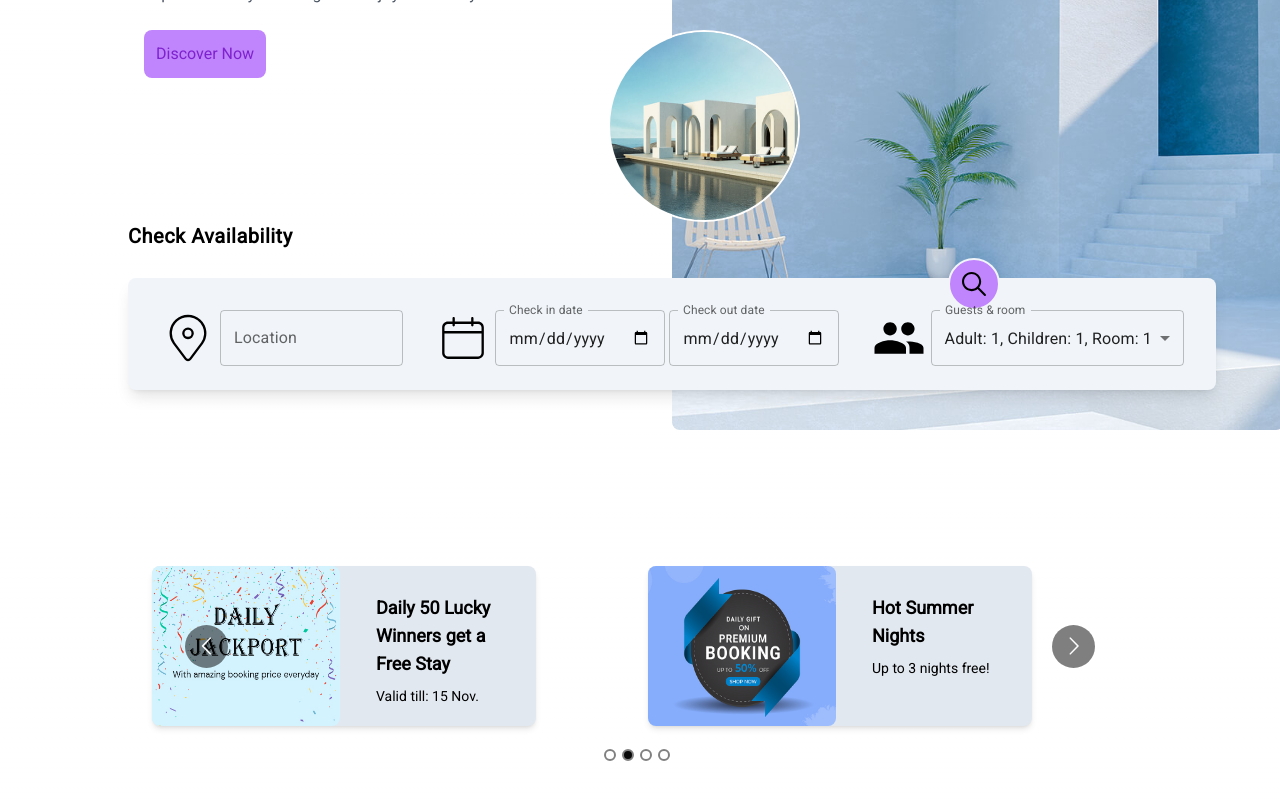
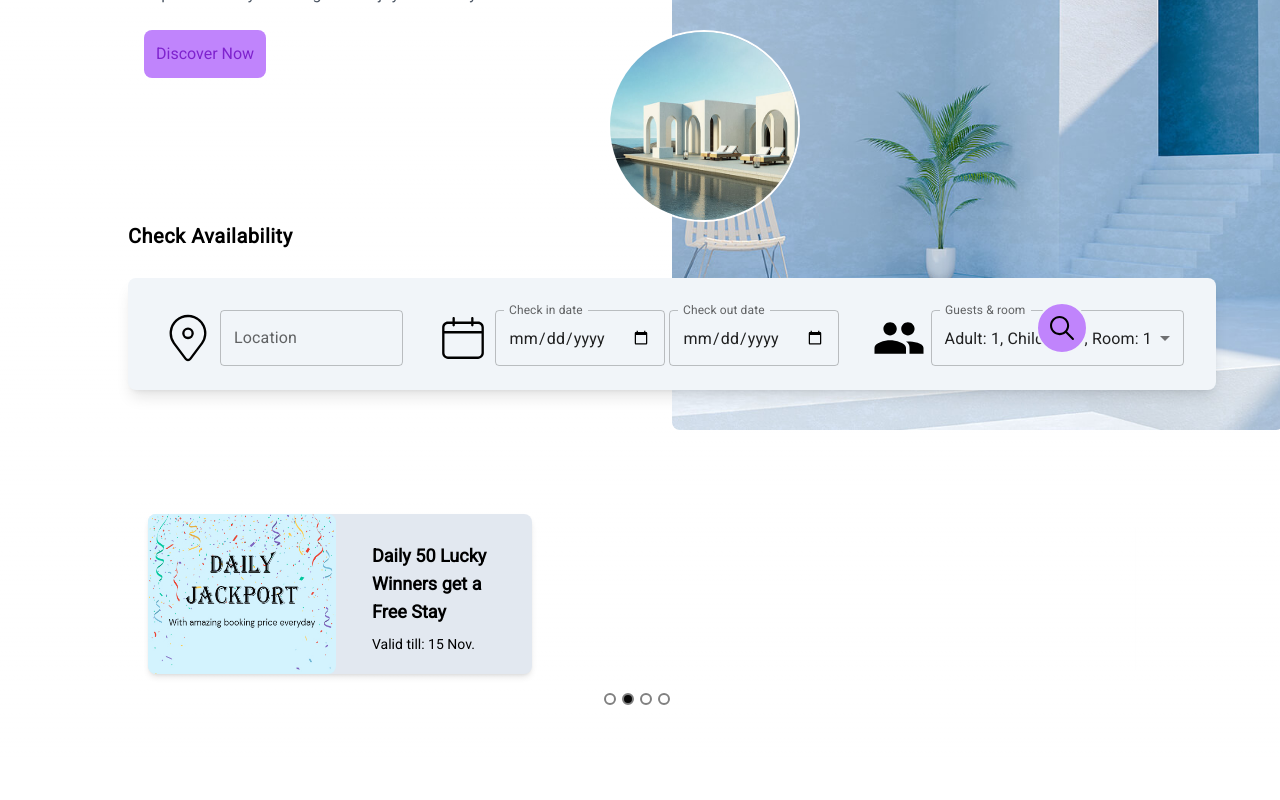
Before and after one commit to lyhao223/my-app, a Next.js app: page / in a window 1280 px wide. Shown: the part 458-1258 px from the top of the page. After the commit the page ends 1216 px from the top, so only its background shows below. Built offline with nearby package versions, Linux system fonts and the light colour scheme.

Commit message:
responsive carousel

```diff
--- a/app/Components/UI/ContentHeader/FormSearchHotel.tsx
+++ b/app/Components/UI/ContentHeader/FormSearchHotel.tsx
@@ -131,7 +131,7 @@ const FormSearchHotel = () => {
             onChange={(e: any) => {
               setLocation(e.target.value);
             }}
-            className="2xl:w-full xl:w-full lg:w-full md:w-[34.222rem] ls:w-full"
+            className="2xl:w-full xl:w-full lg:w-32 md:w-[34.222rem] ls:w-full"
           />
         </div>
         <div className="flex flex-row items-start justify-start space-x-1">
@@ -151,7 +151,7 @@ const FormSearchHotel = () => {
               onChange={(e: any) => {
                 setCheckinDate(e.target.value);
               }}
-              className="2xl:w-full xl:w-full lg:w-full md:w-64 ls:w-full"
+              className="2xl:w-full xl:w-full lg:w-36 md:w-64 ls:w-full"
             />
             <TextField
               id="checkoutDate"
@@ -166,7 +166,7 @@ const FormSearchHotel = () => {
               onChange={(e: any) => {
                 setCheckoutDate(e.target.value);
               }}
-              className="2xl:w-full xl:w-full lg:w-full md:w-72 ls:w-full"
+              className="2xl:w-full xl:w-full lg:w-36 md:w-72 ls:w-full"
             />
           </div>
         </div>
@@ -183,7 +183,7 @@ const FormSearchHotel = () => {
               label="Guests & room"
               value={getValueGuestsAndRoooms.toString()}
               renderValue={() => getValueGuestsAndRoooms().toString()}
-              className="2xl:w-full xl:w-full lg:w-full md:w-[34.222rem] ls:w-full ms:w-full xs:w-48">
+              className="2xl:w-full xl:w-full lg:w-52 md:w-[34.222rem] ls:w-full ms:w-full xs:w-48">
               <MenuItem className="flex flex-row items-start justify-between">
                 <span>Adults</span>
                 <div className="flex flex-row items-center justify-center space-x-2">
@@ -231,13 +231,13 @@ const FormSearchHotel = () => {
         </div>
         <button
           type="submit"
-          className="absolute 2xl:bottom-6 2xl:right-32 xl:bottom-6 xl:right-32 lg:bottom-10 lg:-right-3 md:-top-5 md:-right-5 ls:-right-5 ms:top-0 ms:right-0 xs:top-0 xs:-right-3">
+          className="absolute 2xl:right-16 2xl:top-20 xl:right-10 xl:top-20 lg:-right-4 lg:top-20 md:-right-8 md:-top-5 ls:-right-5 ls:top-0 ms:-right-3 ms:top-0 xs:-right-4 xs:-top-3">
           <div className="relative rounded-full border-2 border-slate-100 group bg-purple-400 p-2 hover:bg-purple-800 hover:duration-200 hover:transition-all hover:ease-in-out">
             <IoIosSearch className="w-8 h-8 group-hover:text-slate-100" />
           </div>
         </button>
       </form>
-      {hotels.map((hotel) => {
+      {/* {hotels.map((hotel) => {
         const updatedPhotoUrl = hotel.photoUrls[0].replace(
           "square60",
           "square500"
@@ -258,7 +258,7 @@ const FormSearchHotel = () => {
             </p>
           </div>
         );
-      })}
+      })} */}
     </>
   );
 };
--- a/app/Components/UI/TourVoucher/TourVoucher.tsx
+++ b/app/Components/UI/TourVoucher/TourVoucher.tsx
@@ -6,19 +6,23 @@ import "react-multi-carousel/lib/styles.css";
 import CardVoucher from "./CardVoucher/CardVoucher";
 import { DATA_VOUCHER } from "@/app/utils/carousel/DataVoucher";
 import Image from "next/image";
-const TourVoucher = () => {
+import { duration } from "@mui/material";
+const TourVoucher = (props: { deviceType?: string }) => {
+  const { deviceType } = props;
   return (
     <Carousel
       responsive={responsive}
       ssr={true}
       showDots={true}
       infinite={true}
-      className="p-2"
+      className="p-1"
       autoPlay
-      containerClass="py-10">
+      containerClass="py-9"
+      deviceType={deviceType}
+      removeArrowOnDeviceType={["tablet", "mobile"]}>
       {DATA_VOUCHER.map((voucher) => (
         <CardVoucher key={voucher.id}>
-          <div className="absolute grid grid-cols-4 gap-x-2">
+          <div className="absolute grid grid-cols-4 gap-x-2 grid-flow-row">
             <div className="col-span-2">
               <Image
                 src={voucher.image}
--- a/app/page.tsx
+++ b/app/page.tsx
@@ -11,7 +11,7 @@ export default function Home() {
       <div className="flex flex-row items-center justify-center 2xl:px-36 xl:px-36 lg:px-12 md:px-11 ls:px-3 ms:px-2 xs:px-1 2xl:py-12 xl:py-12 lg:py-12 md:py-0 ls:py-0">
         <ArticleHeader />
       </div>
-      <div className="2xl:px-36 xl:px-36 lg:px-12 md:px-11 ls:px-3 ms:px-2 xs:px-1 my-12">
+      <div className="2xl:px-36 xl:px-36 lg:px-12 md:px-11 ls:px-3 ms:px-2 xs:px-1 my-12 2xl:mt-0 xl:mt-0 lg:mt-0 md:mt-24">
         <TourVoucher />
         {/* <CardVoucher /> */}
       </div>
--- a/app/utils/carousel/ResponsiveCarousel.ts
+++ b/app/utils/carousel/ResponsiveCarousel.ts
@@ -4,12 +4,16 @@ export const responsive = {
     items: 5
   },
   desktop: {
-    breakpoint: { max: 3000, min: 1024 },
-    items: 3
+    breakpoint: { max: 3000, min: 1500 },
+    items: 4
+  },
+  desktopL: {
+    breakpoint: { max: 1500, min: 1024 },
+    items: 2
   },
   tablet: {
     breakpoint: { max: 1024, min: 464 },
-    items: 2
+    items: 1
   },
   mobile: {
     breakpoint: { max: 464, min: 0 },
```
